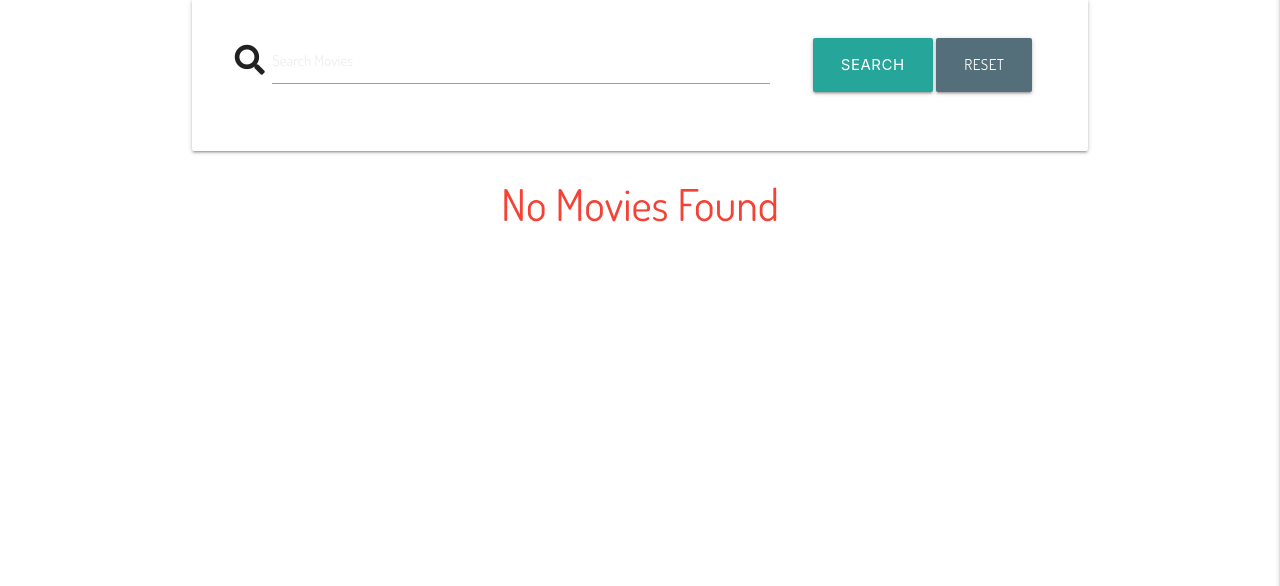
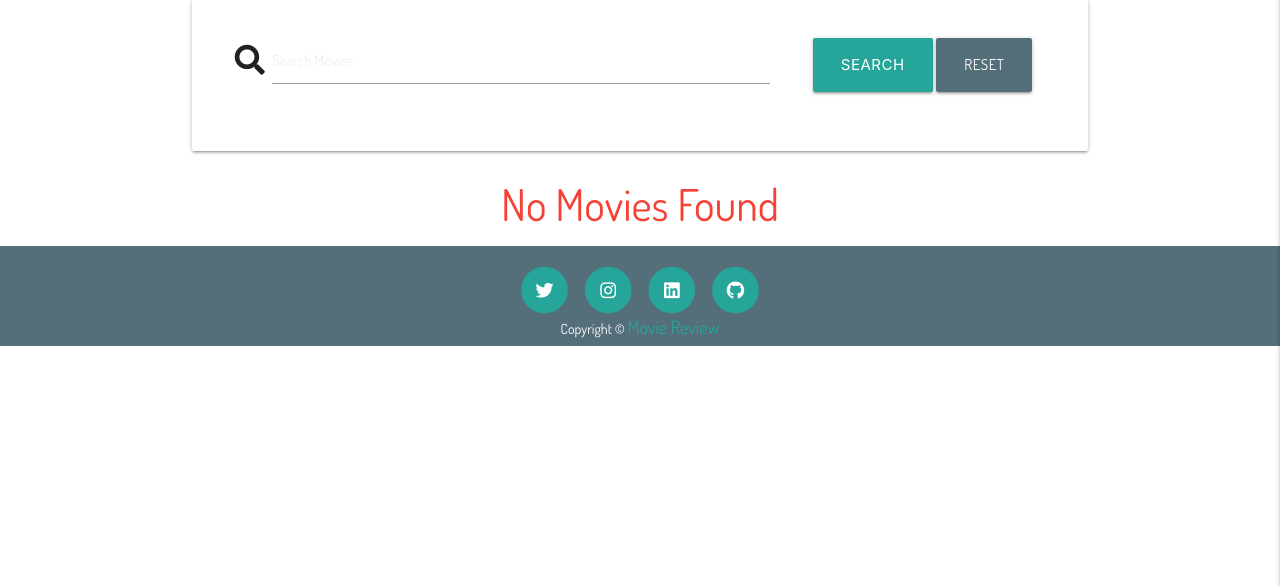
Before and after one commit to Leeap83/Movie-Database, a Flask app: page /search in a window 1280 px wide. Shown: the part 160-746 px from the top of the page. Run offline with Flask 2, Linux system fonts and the light colour scheme; data that the repository does not hold is empty; some libraries are stand-ins or nearby versions.

Commit message:
Add footer to base template including  social links icons and copyright

```diff
--- a/app.py
+++ b/app.py
@@ -276,13 +276,11 @@ def add_favourites(movie_id):
 
 @app.route('/remove_favourites/<movie_id>', methods=["GET", "POST"])
 def remove_favourites(movie_id):
-
-    # Identifies the current user
+    username = mongo.db.users.find_one({"username": session['register']})
     user = mongo.db.users.find_one({"username": session['register']})
 
     favourites = user['favourite_movies']
 
-    # Removes movie from user's favourites
     if ObjectId(movie_id) in favourites:
         mongo.db.users.update(
             {"username": session['register']},
@@ -292,9 +290,16 @@ def remove_favourites(movie_id):
             {'_id': ObjectId(movie_id)},
             {'$inc': {'favourite_count': -1}})
 
-    flash('Removed from My Favourites.')
-    return redirect(url_for("profile", user=user['username'], movie_id=movie_id))
+        flash('Removed from My Favourites.')
+        return redirect(url_for(
+            'profile', user=user['username'],
+            username=username, movie_id=movie_id))
 
+    else:
+        flash('Removed from My Favourites.')
+        return redirect(url_for(
+            'profile', user=user['username'],
+            username=username, movie_id=movie_id))
 
 
 if __name__ == "__main__":
--- a/static/css/style.css
+++ b/static/css/style.css
@@ -94,22 +94,24 @@ h2 {
 }
 
 /*---------------Footer*/
-.footer {
-
+footer {
+    height: 100px;
     bottom: 0;
     width: 100%;
+    padding: 10px;
 }
 
-.social-networks{
-    text-align: center;
+footer a {
+    color: #26a69a;
 }
 
-.social-networks li {
-    display:inline;
+footer .list-inline {
+  margin: 0;
+  padding: 0;
 }
 
-.social-networks i {
-    font-size: 30px;
-    padding: 10px;
-    color: #fff;
+footer .copyright {
+  font-size: 14px;
+  margin-bottom: 0;
+  text-align: center;
 }
--- a/templates/base.html
+++ b/templates/base.html
@@ -66,6 +66,40 @@
         {% block content %}
         {% endblock %}
     </main>
+    <footer class="page-footer blue-grey darken-1 white-text">
+        <div class="container-fluid center-align">
+            <div class="row">
+                <div class="col s12">
+                    <a href="https://twitter.com/leepowe17426666" target="_blank ">
+                        <span class="fa-stack fa-lg">
+                            <i class="fas fa-circle fa-stack-2x"></i>
+                            <i class="fab fa-twitter fa-stack-1x fa-inverse "></i>
+                        </span>
+                    </a>
+                    <a href="https://www.instagram.com/leeap1982/ " target="_blank ">
+                        <span class="fa-stack fa-lg">
+                            <i class="fas fa-circle fa-stack-2x"></i>
+                            <i class="fab fa-instagram fa-stack-1x fa-inverse"></i>
+                        </span>
+                    </a>
+                    <a href="https://www.linkedin.com/in/leepowell83/" target="_blank ">
+                        <span class="fa-stack fa-lg">
+                            <i class="fas fa-circle fa-stack-2x"></i>
+                            <i class="fab fa-linkedin fa-stack-1x fa-inverse"></i>
+                        </span>
+                    </a>
+                    <a href="https://github.com/Leeap83" target="_blank">
+                        <span class="fa-stack fa-lg">
+                            <i class="fas fa-circle fa-stack-2x"></i>
+                            <i class="fab fa-github fa-stack-1x fa-inverse"></i>
+                        </span>
+                    </a>
+                    <br>
+                    <p class="copyright text-muted">Copyright &copy; <a href="https://the-snap-movie-review.herokuapp.com/">Movie Review</a><span id="copyright"></span></p>
+                </div>
+            </div>
+        </div>
+    </footer>
 
 
 
```
